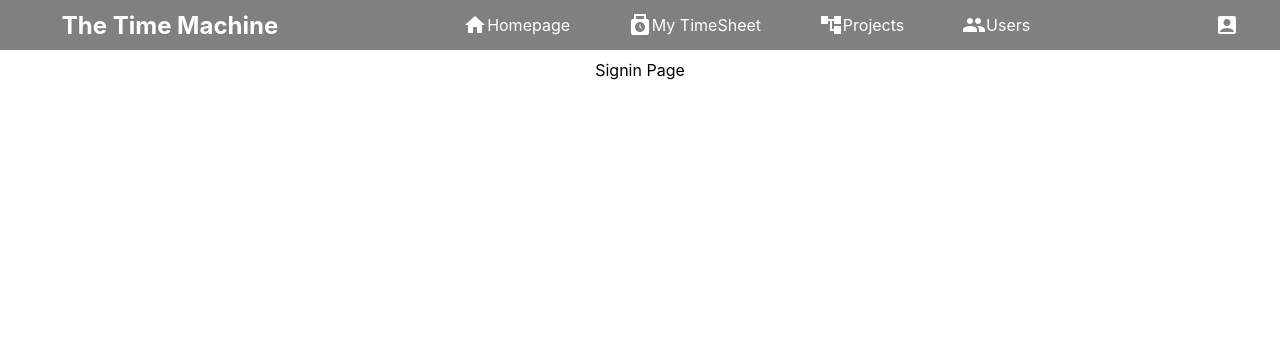
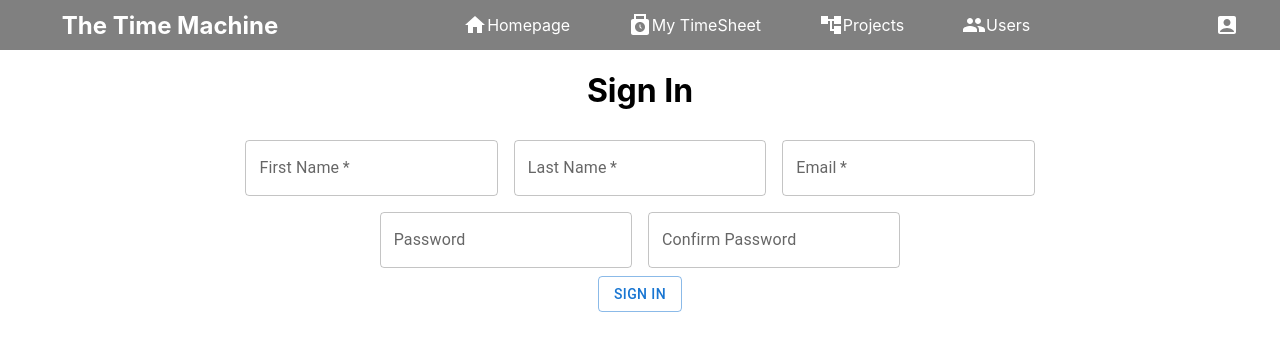
Before and after one commit to TRegourd/MERN-Time_Project, a React (Create React App) app: page /signin in a window 1280 px wide. Shown: the top 350 px of the page. Built offline with nearby package versions, Linux system fonts and the light colour scheme.

Commit message:
signin page connected to backend

```diff
--- a/src/App.js
+++ b/src/App.js
@@ -5,13 +5,13 @@ import Timesheets from "./pages/Timesheets";
 import Login from "./pages/Login";
 import { useState, useEffect } from "react";
 import Logout from "./pages/Logout";
+import Signin from "./pages/Signin";
 
 function App() {
   const [logged, setLogged] = useState(true);
 
   useEffect(() => {
     const logged = localStorage.getItem("logged");
-    console.log(logged);
     setLogged(logged == "true");
   }, []);
 
@@ -31,7 +31,7 @@ function App() {
             exact
           ></Route>
           <Route element={<Logout />} path="/logout" exact></Route>
-          <Route element="Signin Page" path="/signin" exact></Route>
+          <Route element={<Signin />} path="/signin" exact></Route>
           <Route element="Profile Page" path="/profilePage" exact></Route>
         </Routes>
       </Router>
--- /dev/null
+++ b/src/pages/Signin.jsx
@@ -0,0 +1,99 @@
+import React from "react";
+import Box from "@mui/material/Box";
+import TextField from "@mui/material/TextField";
+import { Button } from "@mui/material";
+import services from "../services";
+import { useState } from "react";
+import { useNavigate } from "react-router-dom";
+
+export default function Signin() {
+  const [body, setBody] = useState({
+    first_name: "",
+    last_name: "",
+    email: "",
+    password: "",
+    confirmPassword: "",
+  });
+
+  const navigate = useNavigate();
+
+  function handleSubmit(e) {
+    e.preventDefault();
+    console.log(body);
+    services
+      .signin(body)
+      .then(() => {
+        alert("user successfully created");
+        navigate("/login");
+      })
+      .catch((err) => {
+        console.log(err);
+        alert("incorrect entry");
+      });
+  }
+
+  function updateBody(key, value) {
+    setBody({ ...body, [key]: value });
+  }
+
+  function handleChange(e) {
+    const { name, value } = e.target;
+    updateBody(name, value);
+  }
+
+  return (
+    <Box
+      component="form"
+      sx={{
+        "& .MuiTextField-root": { m: 1, width: "25ch" },
+      }}
+      noValidate
+      autoComplete="off"
+      onSubmit={handleSubmit}
+      onChange={handleChange}
+    >
+      <h1>Sign In</h1>
+      <div>
+        <TextField
+          required
+          id="outlined-first_name-required"
+          label="First Name"
+          type="text"
+          name="first_name"
+        />
+        <TextField
+          required
+          id="outlined-last_name-required"
+          label="Last Name"
+          type="text"
+          name="last_name"
+        />
+        <TextField
+          required
+          id="outlined-email-required"
+          label="Email"
+          type="email"
+          name="email"
+        />
+        <br />
+        <TextField
+          id="outlined-password-input"
+          label="Password"
+          type="password"
+          autoComplete="current-password"
+          name="password"
+        />
+        <TextField
+          id="outlined-confirmPassword-input"
+          label="Confirm Password"
+          type="password"
+          autoComplete="current-password"
+          name="confirmPassword"
+        />
+      </div>
+      <Button type="submit" variant="outlined">
+        Sign In
+      </Button>
+    </Box>
+  );
+}
--- a/src/services.js
+++ b/src/services.js
@@ -26,6 +26,10 @@ const services = {
     // email, password
     return base.post("/auth/login", body);
   },
+
+  signin(body) {
+    return base.post("/auth/signin", body);
+  },
 };
 
 export default services;
```
